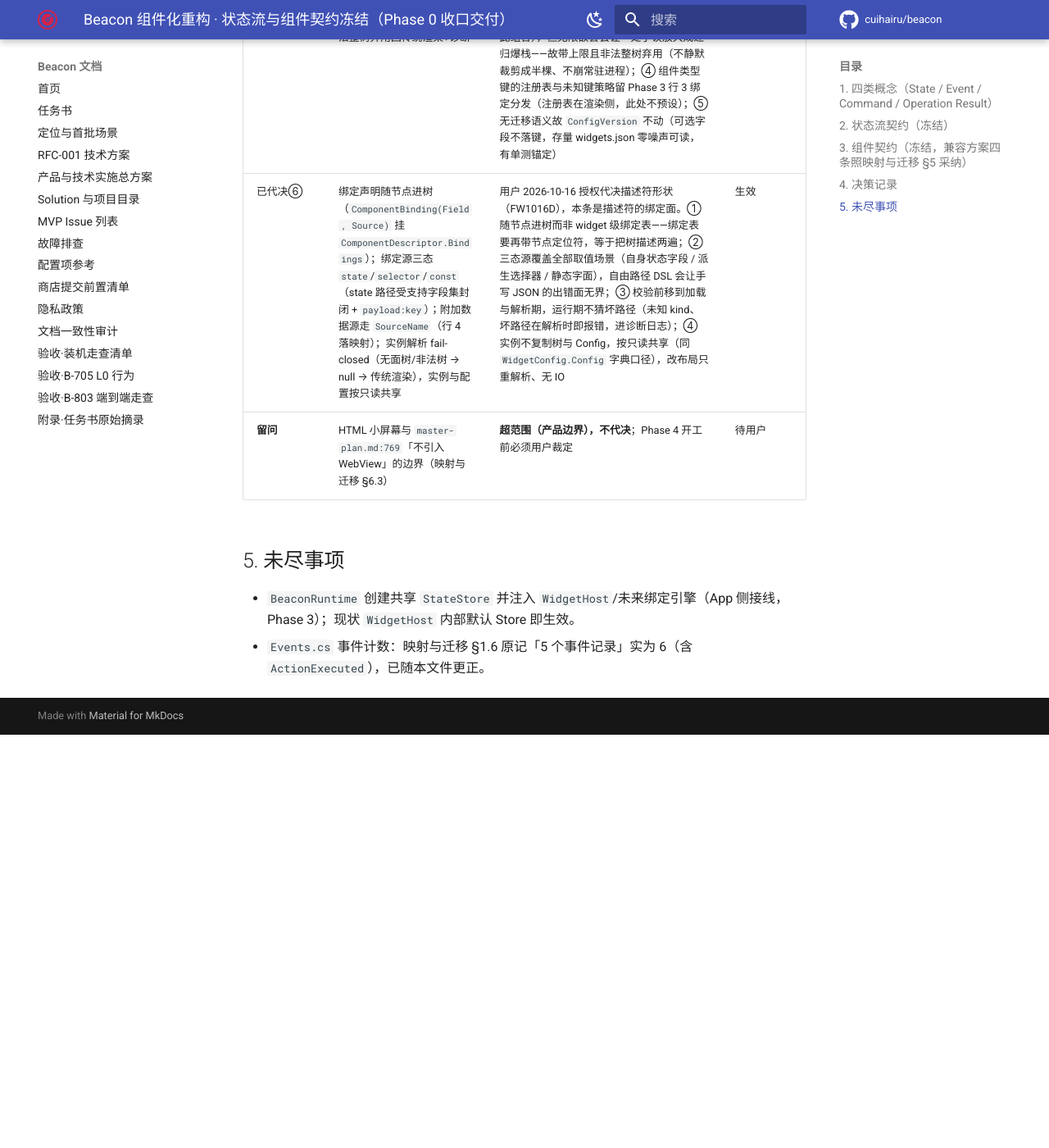
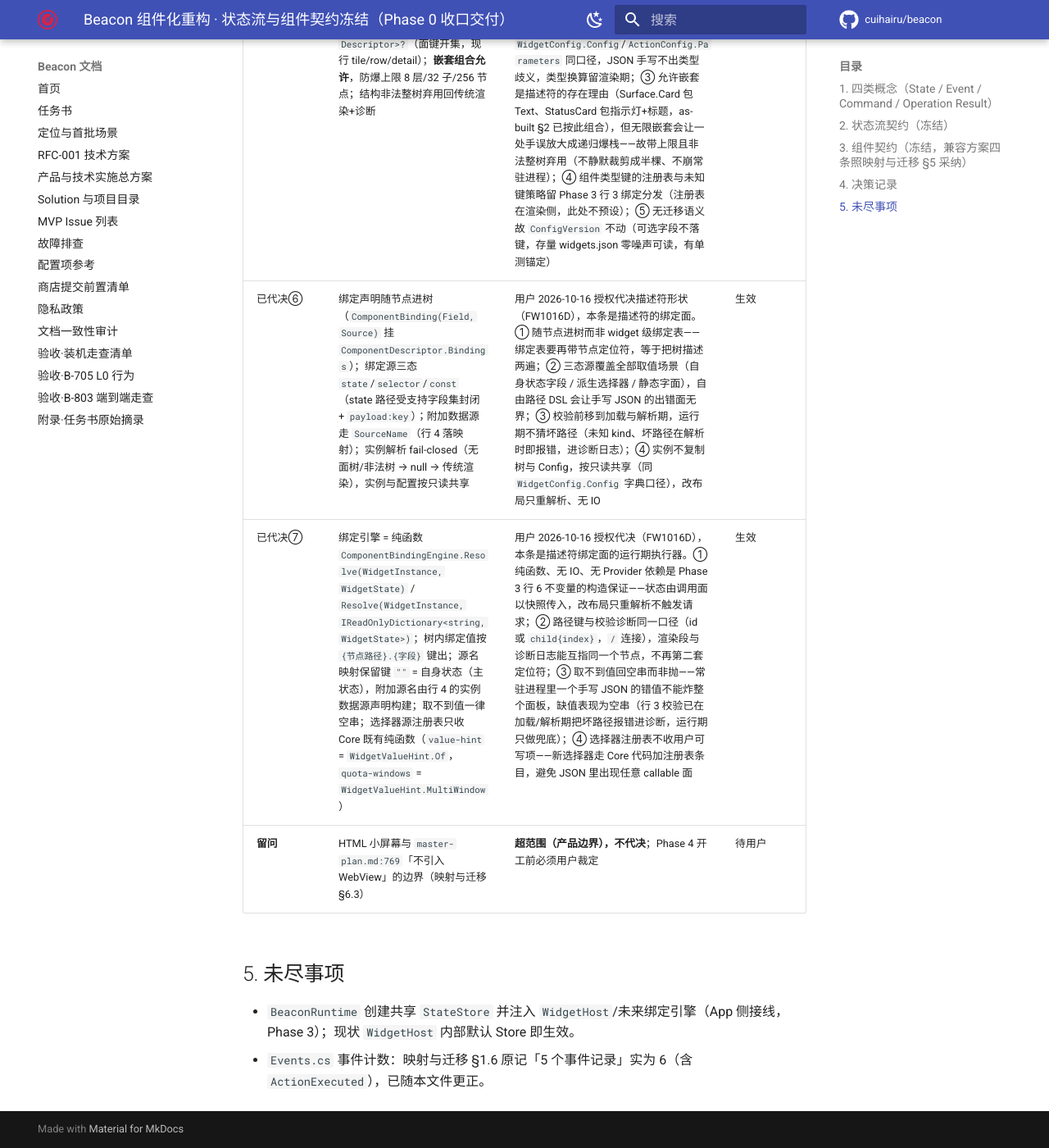
Before and after one commit to cuihairu/beacon, an MkDocs documentation site: the page built from docs/design/redesign-2026-10-16-契约.md, in a window 1280 px wide and 1400 px high, scrolled down 2698 px. Shown: the whole window at 82% size. Built offline with MkDocs 1.6.1 and Material for MkDocs 9.7.7, drawn with Linux system fonts in a browser that asks for light colours; comment, search, counter and statistics services are not loaded; before the commit the page ends 3594 px from its top, so only the background shows below that; some of the changed text lies outside the part shown.

Commit message:
docs: record binding engine decision and mark phase 3 rows

```diff
--- a/docs/design/redesign-2026-10-16-契约.md
+++ b/docs/design/redesign-2026-10-16-契约.md
@@ -36,6 +36,9 @@
 6. 绑定与实例（已代决⑥，`src/Beacon.Core/Models/ComponentBinding.cs` + `Services/WidgetInstanceResolver.cs`）：
    绑定随节点进树（`ComponentBinding(Field, Source)`），源三态 state / selector / const；
    实例 = 面键解析结果，fail-closed（无面树/非法树 → null → 传统渲染）；实例与配置只读共享、解析无 IO。
+7. 绑定引擎（已代决⑦，`src/Beacon.Core/Services/ComponentBindingEngine.cs`）：树内每个绑定节点的 Field 值按
+   `{节点路径}.{字段}` 键出（路径与校验诊断同口径）；源名映射保留键 `""` = 自身状态；
+   一切取不到值的绑定回空串（fail-closed），不抛、不猜；选择器源只接 Core 既有纯函数选择器。
 
 ## 4. 决策记录
 
@@ -47,6 +50,7 @@
 | 已代决④ | 映射与迁移 §5 兼容方案四条照此冻结（本文件 §3） | 全部为保守不变面；变更须新开决策条目 | 生效 |
 | 已代决⑤ | 组件描述符形状：`ComponentDescriptor(Id?, Type, Props:string→string, Children[])` 挂 `WidgetConfig.Components: Dictionary<string,ComponentDescriptor>?`（面键开集，现行 tile/row/detail）；**嵌套组合允许**，防爆上限 8 层/32 子/256 节点；结构非法整树弃用回传统渲染+诊断 | 用户 2026-10-16 授权代决描述符形状（FW1016D）。§3.2 已框定「增量可选字段」，本条只定形状：① 面键开集而非单根——同一 widget 在 L0 tile / L2 行 / L3 详情三形态各异，单根树会强迫三层同形；② Props 全字符串——与 `WidgetConfig.Config`/`ActionConfig.Parameters` 同口径，JSON 手写不出类型歧义，类型换算留渲染期；③ 允许嵌套是描述符的存在理由（Surface.Card 包 Text、StatusCard 包指示灯+标题，as-built §2 已按此组合），但无限嵌套会让一处手误放大成递归爆栈——故带上限且非法整树弃用（不静默裁剪成半棵、不崩常驻进程）；④ 组件类型键的注册表与未知键策略留 Phase 3 行 3 绑定分发（注册表在渲染侧，此处不预设）；⑤ 无迁移语义故 `ConfigVersion` 不动（可选字段不落键，存量 widgets.json 零噪声可读，有单测锚定） | 生效 |
 | 已代决⑥ | 绑定声明随节点进树（`ComponentBinding(Field, Source)` 挂 `ComponentDescriptor.Bindings`）；绑定源三态 `state`/`selector`/`const`（state 路径受支持字段集封闭 + `payload:key`）；附加数据源走 `SourceName`（行 4 落映射）；实例解析 fail-closed（无面树/非法树 → null → 传统渲染），实例与配置按只读共享 | 用户 2026-10-16 授权代决描述符形状（FW1016D），本条是描述符的绑定面。① 随节点进树而非 widget 级绑定表——绑定表要再带节点定位符，等于把树描述两遍；② 三态源覆盖全部取值场景（自身状态字段 / 派生选择器 / 静态字面），自由路径 DSL 会让手写 JSON 的出错面无界；③ 校验前移到加载与解析期，运行期不猜坏路径（未知 kind、坏路径在解析时即报错，进诊断日志）；④ 实例不复制树与 Config，按只读共享（同 `WidgetConfig.Config` 字典口径），改布局只重解析、无 IO | 生效 |
+| 已代决⑦ | 绑定引擎 = 纯函数 `ComponentBindingEngine.Resolve(WidgetInstance, WidgetState)` / `Resolve(WidgetInstance, IReadOnlyDictionary<string,WidgetState>)`；树内绑定值按 `{节点路径}.{字段}` 键出；源名映射保留键 `""` = 自身状态（主状态），附加源名由行 4 的实例数据源声明构建；取不到值一律空串；选择器源注册表只收 Core 既有纯函数（`value-hint` = `WidgetValueHint.Of`，`quota-windows` = `WidgetValueHint.MultiWindow`） | 用户 2026-10-16 授权代决（FW1016D），本条是描述符绑定面的运行期执行器。① 纯函数、无 IO、无 Provider 依赖是 Phase 3 行 6 不变量的构造保证——状态由调用面以快照传入，改布局只重解析不触发请求；② 路径键与校验诊断同一口径（id 或 `child{index}`，`/` 连接），渲染段与诊断日志能互指同一个节点，不再第二套定位符；③ 取不到值回空串而非抛——常驻进程里一个手写 JSON 的错值不能炸整个面板，缺值表现为空串（行 3 校验已在加载/解析期把坏路径报错进诊断，运行期只做兜底）；④ 选择器注册表不收用户可写项——新选择器走 Core 代码加注册表条目，避免 JSON 里出现任意 callable 面 | 生效 |
 | **留问** | HTML 小屏幕与 `master-plan.md:769`「不引入 WebView」的边界（映射与迁移 §6.3） | **超范围（产品边界），不代决**；Phase 4 开工前必须用户裁定 | 待用户 |
 
 ## 5. 未尽事项
```
Also changed, not shown: todo.md (+4 -4 lines).
